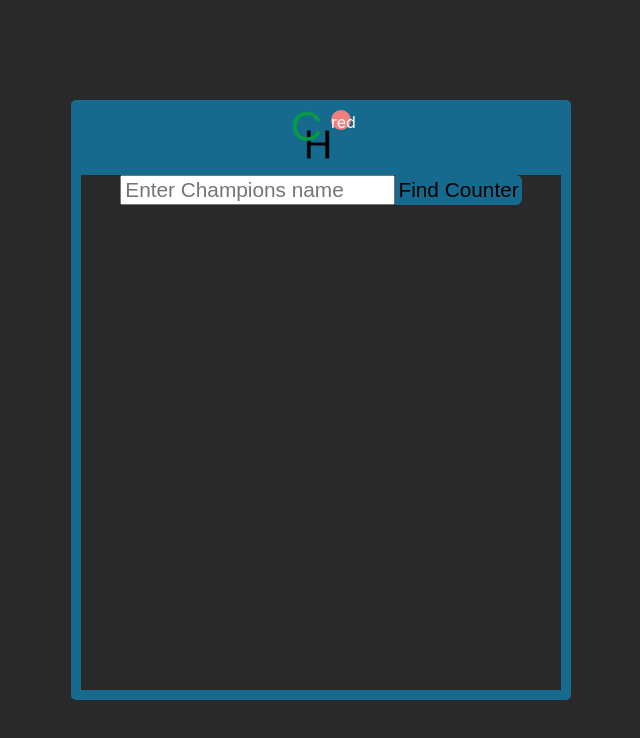
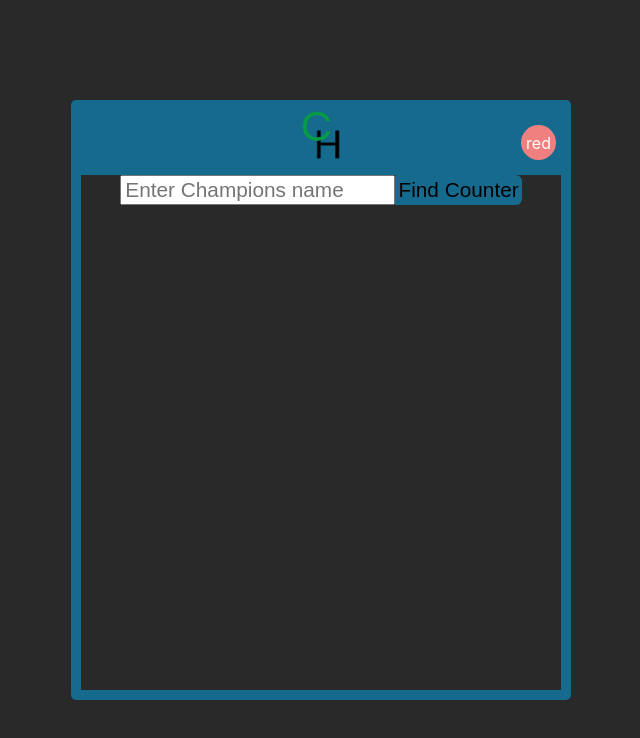
Before and after one commit to coding4freedom/lol-matchup-checker, a React (Vite) app: page / in a window 1280 px wide. Shown: the top 738 px of the page, without its empty margins (319-959 px from the left). Built offline with nearby package versions, Linux system fonts and the light colour scheme; no server answers.

Commit message:
adjusted styling for status light

```diff
--- a/src/components/ui/Banner.css
+++ b/src/components/ui/Banner.css
@@ -5,9 +5,22 @@
     height: 65px;
     background-color: var(--main-color);
     justify-content: center;
+    position: relative;
 }
 
 .banner  img {
     width: 40px;
     height: 50px;
 }
+
+.status-light {
+    position: absolute;
+    right: 5px;
+    display: flex;
+    justify-content: center;
+    align-items: center;
+    width: 35px;
+    height: 35px;
+    align-self: center;
+    border-radius: 50%;
+}
--- a/src/components/ui/Banner.jsx
+++ b/src/components/ui/Banner.jsx
@@ -24,9 +24,6 @@ const Banner = () => {
             <span
                 className='status-light'
                 style={{
-                    width: '20px',
-                    height: '20px',
-                    borderRadius: '50%',
                     backgroundColor: getStatusColor(),
                 }}
             >
--- a/src/provider/SearchContext.jsx
+++ b/src/provider/SearchContext.jsx
@@ -32,7 +32,7 @@ export const SearchProvider = ({ children }) => {
         if ( prevChampList.length > 0) {
             setChampList(prevChampList);
             setStatus('yellow');
-        } else {
+        } else if (prevChampList.length < 0) {
             setStatus('red');
         }
        }
```
